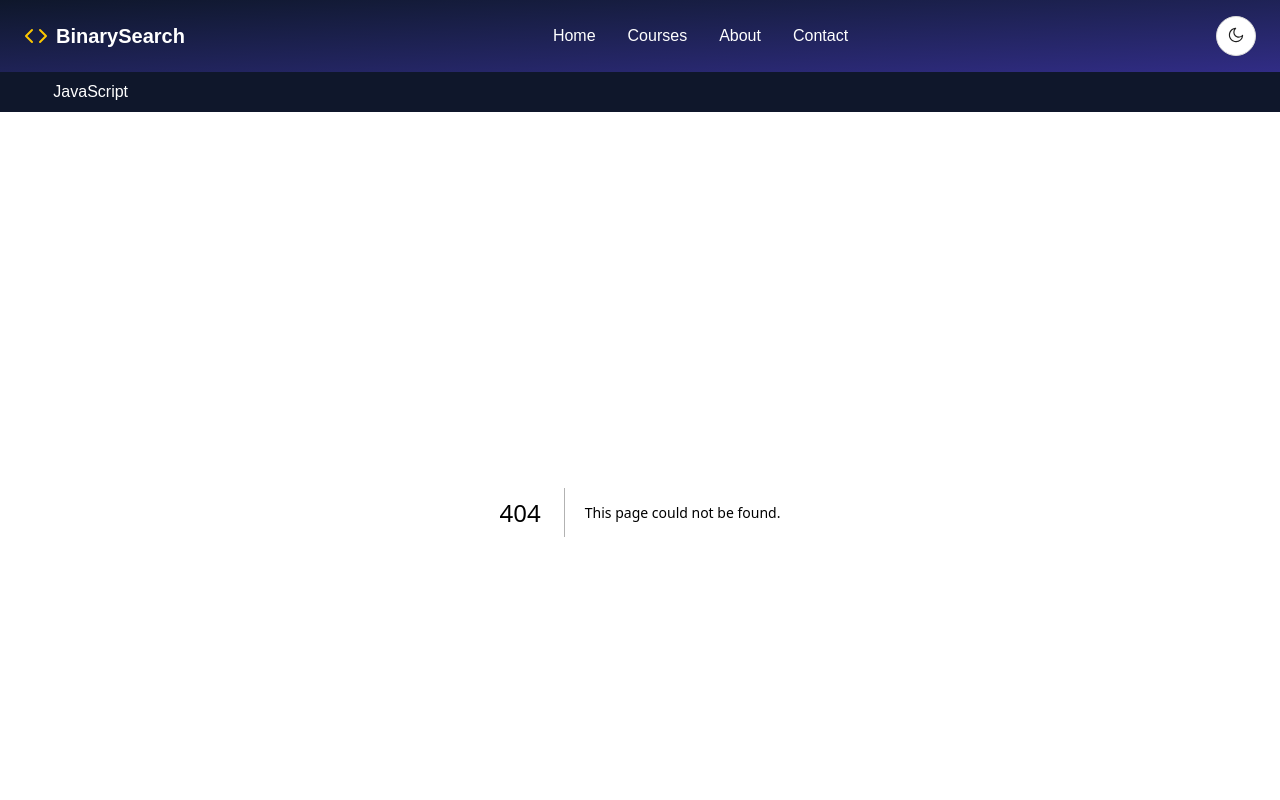
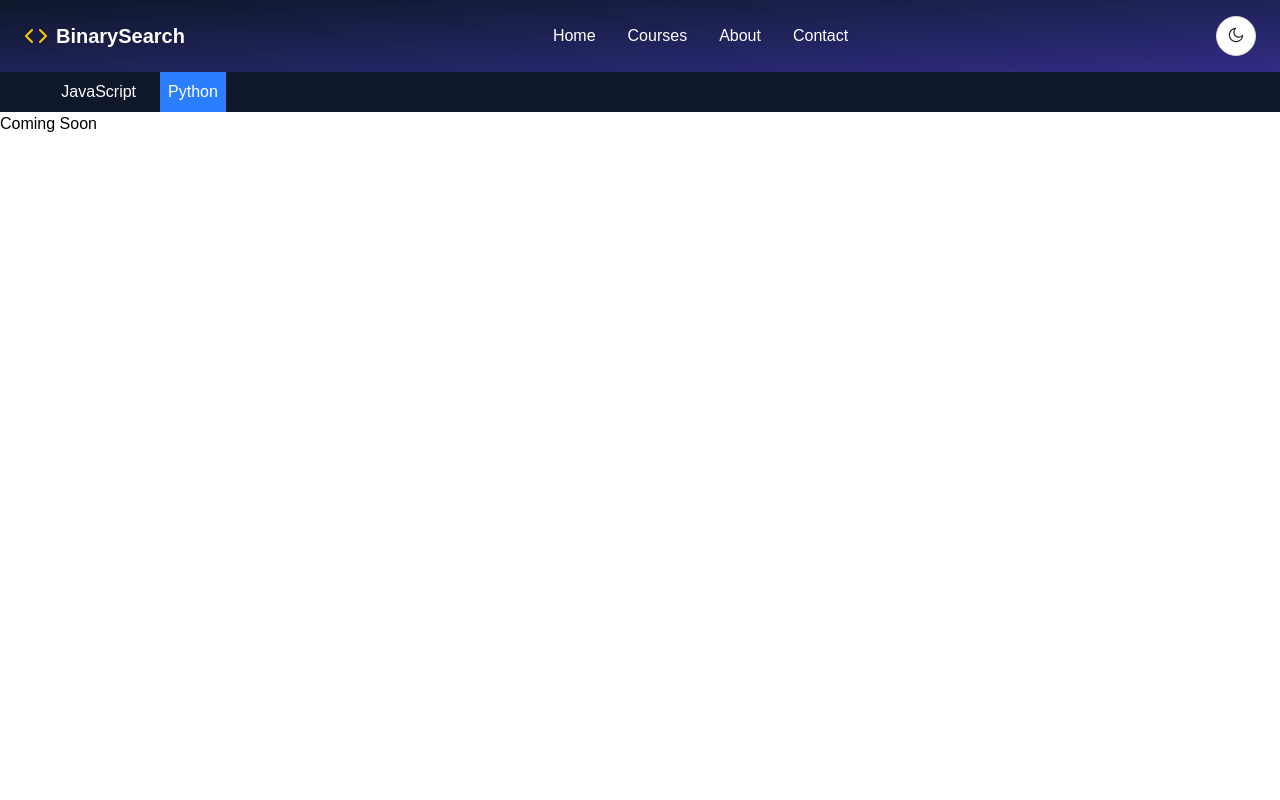
Before and after one commit to misbahulhoq/binarysearch, a Next.js app: page /python in a window 1280 px wide. Before the commit this address had no page. Shown: the top 800 px of the page. Built offline with nearby package versions, Linux system fonts and the light colour scheme; what @ant-design/nextjs-registry would draw is missing.

Commit message:
added acitve link for nav

```diff
--- /dev/null
+++ b/src/app/python/page.tsx
@@ -0,0 +1,7 @@
+import React from "react";
+
+const PythonHomePage = () => {
+  return <div>Coming Soon</div>;
+};
+
+export default PythonHomePage;
--- a/src/components/layout/Header.tsx
+++ b/src/components/layout/Header.tsx
@@ -4,15 +4,27 @@ import React from "react";
 import Logo from "../shared/Logo";
 import ThemeSwitcher from "../shared/ThemeSwitcher";
 import { usePathname } from "next/navigation";
-import { Cross, Menu } from "lucide-react";
+import { Menu } from "lucide-react";
 import Link from "next/link";
 import { useSidebar } from "@/app/Provider";
 import { CloseOutlined } from "@ant-design/icons";
+import NavCourseLink from "../shared/NavCourseLink";
 
+const courses = [
+  {
+    children: "JavaScript",
+    href: "/javascript",
+  },
+  {
+    children: "Python",
+    href: "/python",
+  },
+];
 const Header = () => {
   const [isClient, setIsClient] = React.useState(false);
   const pathName = usePathname();
   const { toggleSidebar, isSidebarOpen } = useSidebar();
+
   React.useEffect(() => {
     setIsClient(true);
   }, []);
@@ -61,7 +73,7 @@ const Header = () => {
 
           {/* Header End */}
         </header>
-        <div className="bg-slate-900 py-2 text-white">
+        <div className="flex h-10 bg-slate-900 text-white">
           <div className="container-center flex items-center gap-4">
             {pathName !== "/" && (
               <button
@@ -76,7 +88,11 @@ const Header = () => {
               </button>
             )}
 
-            <Link href="/javascript">JavaScript</Link>
+            {courses.map((course) => (
+              <NavCourseLink key={course.href} props={course}>
+                {}
+              </NavCourseLink>
+            ))}
           </div>
         </div>
       </div>
--- /dev/null
+++ b/src/components/shared/NavCourseLink.tsx
@@ -0,0 +1,24 @@
+"use client";
+import Link from "next/link";
+import { usePathname } from "next/navigation";
+import React from "react";
+
+interface Props {
+  href: string;
+
+  children: string;
+}
+const NavCourseLink = ({ props }: { props: Props }) => {
+  const { href, children } = props;
+  const pathName = usePathname();
+  return (
+    <Link
+      href={href}
+      className={`flex h-full items-center px-2 ${pathName === href ? "bg-blue-500" : ""}`}
+    >
+      {children}
+    </Link>
+  );
+};
+
+export default NavCourseLink;
```
